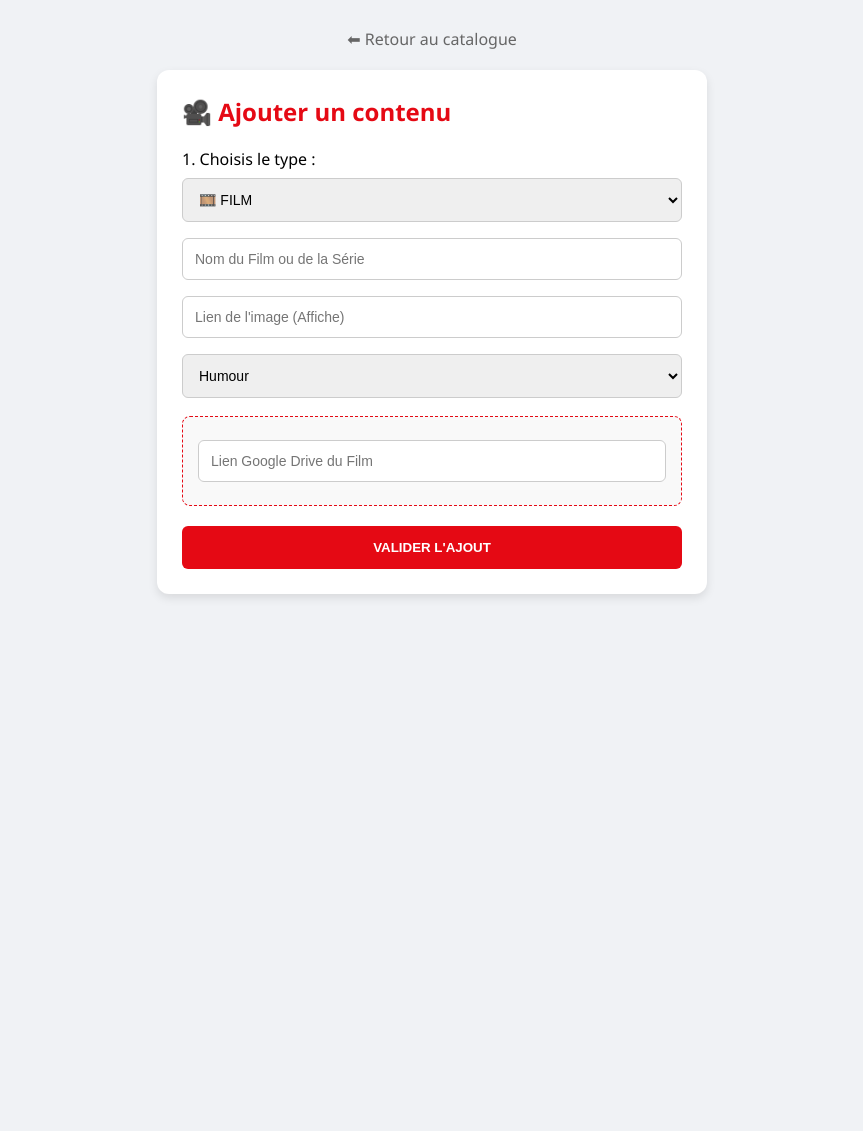
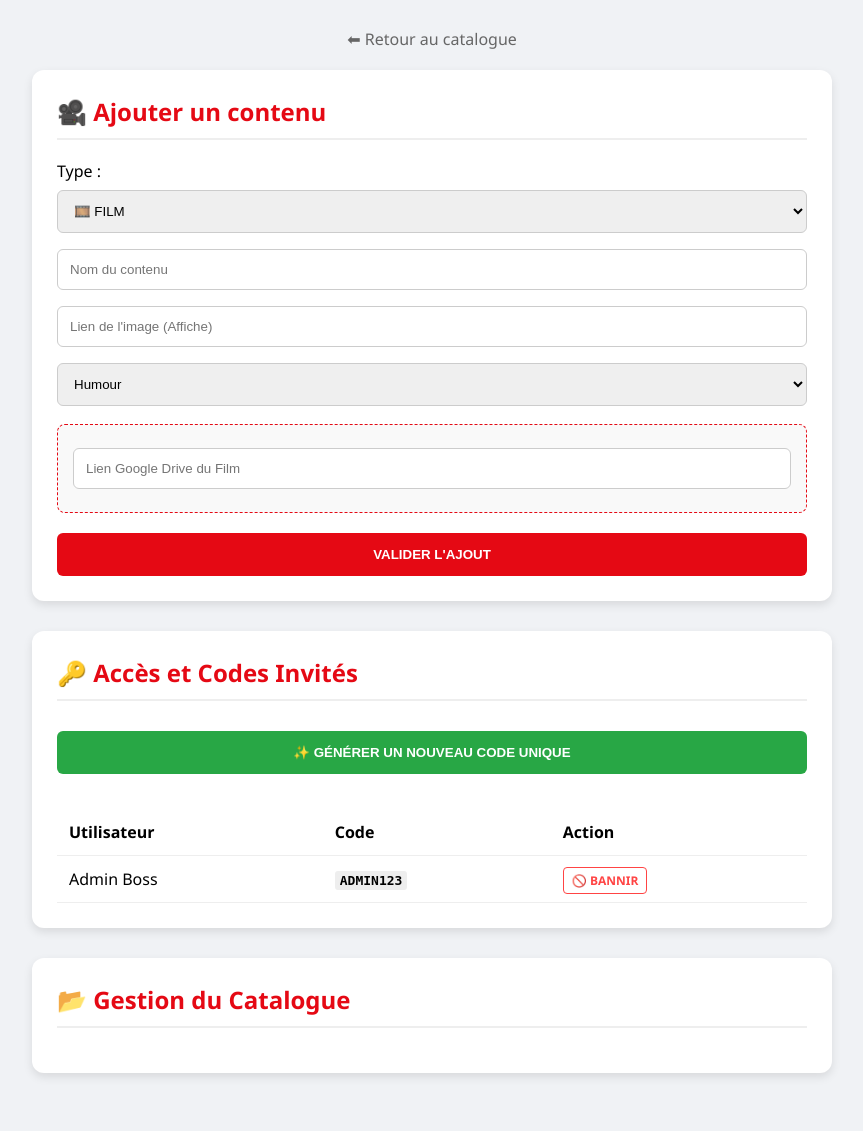
Before and after one commit to vguillotduenas-dotcom/StreamDeck, a Flask app: template templates/admin.html in a window 1280 px wide. Shown: the whole page, without its empty margins (208-1071 px from the left). Before the commit the page ends 598 px from the top, so only its background shows below. Run offline with Flask 3, Linux system fonts and the light colour scheme; the template is opened without the code that fills it: values that come from a table or form of the project are taken from there, others are empty; tables that the repository leaves empty hold one stand-in row (values such as "Sample post").

Commit message:
Update admin.html

```diff
--- a/templates/admin.html
+++ b/templates/admin.html
@@ -4,29 +4,39 @@
     <title>Admin - Streamdeck</title>
     <style>
         body { font-family: 'Segoe UI', sans-serif; background: #f0f2f5; padding: 20px; }
-        .card { background: white; padding: 25px; border-radius: 12px; box-shadow: 0 4px 10px rgba(0,0,0,0.1); max-width: 500px; margin: 20px auto; }
-        h2 { color: #e50914; margin-top: 0; }
-        input, select { padding: 12px; margin: 8px 0; width: 100%; border: 1px solid #ccc; border-radius: 6px; box-sizing: border-box; font-size: 14px; }
+        .container { max-width: 800px; margin: auto; }
+        .card { background: white; padding: 25px; border-radius: 12px; box-shadow: 0 4px 10px rgba(0,0,0,0.1); margin-bottom: 30px; }
+        h2 { color: #e50914; margin-top: 0; border-bottom: 2px solid #eee; padding-bottom: 10px; }
+        input, select { padding: 12px; margin: 8px 0; width: 100%; border: 1px solid #ccc; border-radius: 6px; box-sizing: border-box; }
         .btn { background: #e50914; color: white; border: none; padding: 14px; border-radius: 6px; cursor: pointer; width: 100%; font-weight: bold; margin-top: 10px; }
+        .btn-green { background: #28a745; margin-bottom: 20px; }
         .type-box { background: #f9f9f9; padding: 15px; border-radius: 8px; border: 1px dashed #e50914; margin: 10px 0; }
         .hidden { display: none; }
+
+        table { width: 100%; border-collapse: collapse; margin-top: 15px; }
+        th, td { padding: 12px; text-align: left; border-bottom: 1px solid #eee; }
+        .del { color: #ff4444; text-decoration: none; font-weight: bold; border: 1px solid #ff4444; padding: 4px 8px; border-radius: 4px; font-size: 12px; }
+        .del:hover { background: #ff4444; color: white; }
+        code { background: #eee; padding: 2px 5px; border-radius: 3px; font-weight: bold; }
     </style>
 </head>
 <body>
-    <div style="text-align:center"><a href="/" style="color:#666; text-decoration:none;">⬅ Retour au catalogue</a></div>
+    <div class="container">
+        <div style="text-align:center; margin-bottom: 20px;">
+            <a href="/" style="color:#666; text-decoration:none;">⬅ Retour au catalogue</a>
+        </div>
 
         <div class="card">
             <h2>🎥 Ajouter un contenu</h2>
             <form method="POST">
                 <input type="hidden" name="add_content">
-
-            <label>1. Choisis le type :</label>
+                <label>Type :</label>
                 <select name="type" id="typeSelect" onchange="updateForm()">
                     <option value="film">🎞️ FILM</option>
                     <option value="serie">📺 SÉRIE</option>
                 </select>
 
-            <input type="text" name="nom" placeholder="Nom du Film ou de la Série" required>
+                <input type="text" name="nom" placeholder="Nom du contenu" required>
                 <input type="text" name="img" placeholder="Lien de l'image (Affiche)" required>
 
                 <select name="genre">
@@ -40,9 +50,9 @@
                 </div>
 
                 <div id="sectionSerie" class="type-box hidden">
-                <p style="margin:0; font-weight:bold; color:#e50914;">Détails du premier épisode :</p>
+                    <p style="margin:0; font-weight:bold; color:#e50914;">Premier épisode :</p>
                     <input type="text" name="saison" placeholder="Saison (ex: 1)">
-                <input type="text" name="titre_ep" placeholder="Numéro Épisode (ex: 1)">
+                    <input type="text" name="titre_ep" placeholder="Épisode (ex: 1)">
                     <input type="text" name="lien_ep" placeholder="Lien Google Drive de l'épisode">
                 </div>
 
@@ -50,12 +60,32 @@
             </form>
         </div>
 
-    <script>
-        function updateForm() {
-            var type = document.getElementById('typeSelect').value;
-            document.getElementById('sectionSerie').classList.toggle('hidden', type !== 'serie');
-            document.getElementById('sectionFilm').classList.toggle('hidden', type !== 'film');
-        }
-    </script>
-</body>
-</html>
+        <div class="card">
+            <h2>🔑 Accès et Codes Invités</h2>
+            <form method="POST">
+                <button type="submit" name="gen_code" class="btn btn-green">✨ GÉNÉRER UN NOUVEAU CODE UNIQUE</button>
+            </form>
+
+            <table>
+                <thead>
+                    <tr>
+                        <th>Utilisateur</th>
+                        <th>Code</th>
+                        <th>Action</th>
+                    </tr>
+                </thead>
+                <tbody>
+                    {% for u in users %}
+                    <tr>
+                        <td>{{ u.nom }} {{ u.prenom if u.prenom else "" }}</td>
+                        <td><code>{{ u.code }}</code></td>
+                        <td><a href="{{ url_for('del_u', id=u.id) }}" class="del" onclick="return confirm('Bannir cet utilisateur ?')">🚫 BANNIR</a></td>
+                    </tr>
+                    {% endfor %}
+                </tbody>
+            </table>
+        </div>
+
+        <div class="card">
+            <h2>📂 Gestion du Catalogue</h2>
+            <table>
```
Lines whose indentation alone changed are shown as unchanged.
